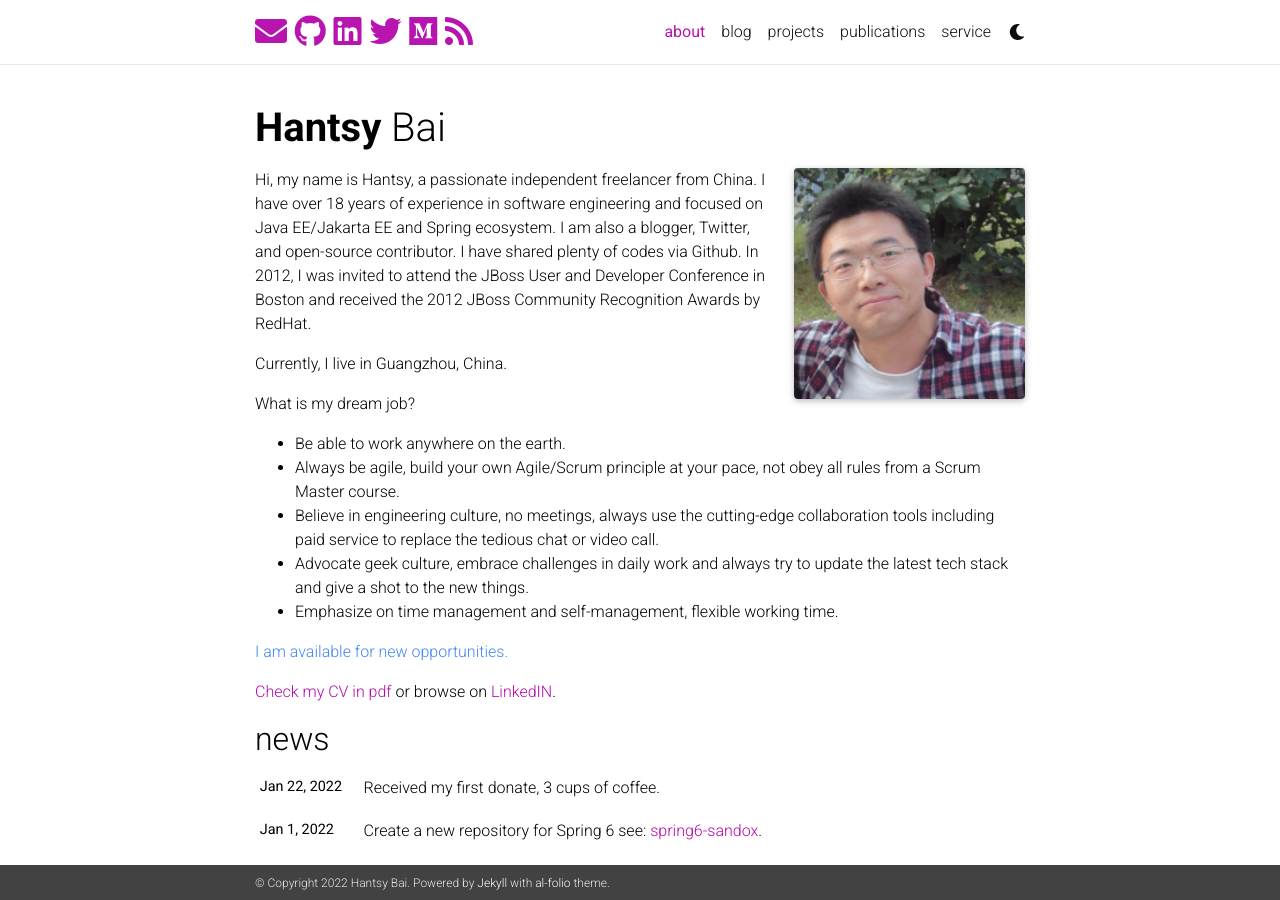
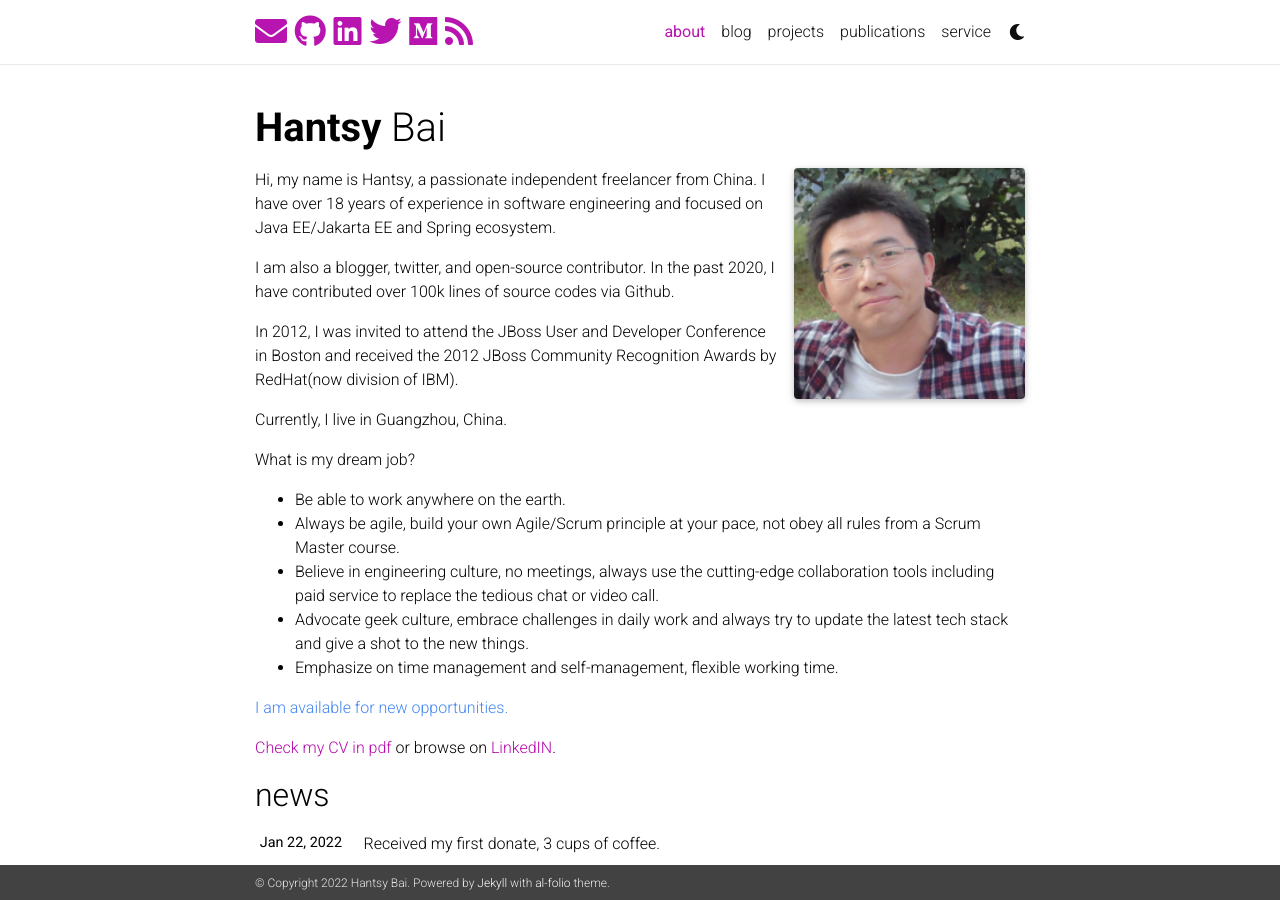
Before and after one commit to hantsy/hantsy.github.io, a Jekyll site: the page built from _pages/about.md, in a window 1280 px wide and 900 px high. Built offline with Jekyll 4.4.1, drawn with Linux system fonts in a browser that asks for light colours; nearby versions of some CDN libraries; emoji names are drawn with the system emoji font; a style sheet for code colours, icons or effects is not loaded.

Commit message:
chore: update about.md

```diff
--- a/_pages/about.md
+++ b/_pages/about.md
@@ -14,8 +14,11 @@ selected_papers: true # includes a list of papers marked as "selected={true}"
 social: true  # includes social icons at the bottom of the page
 ---
 
-Hi, my name is Hantsy, a passionate independent freelancer from China. I have over 18 years of experience in software engineering and focused on Java EE/Jakarta EE and Spring ecosystem. I am also a blogger, Twitter, and open-source contributor. I have shared plenty of codes via Github.
-In 2012, I was invited to attend the JBoss User and Developer Conference in Boston and received the 2012 JBoss Community Recognition Awards by RedHat.
+Hi, my name is Hantsy, a passionate independent freelancer from China. I have over 18 years of experience in software engineering and focused on Java EE/Jakarta EE and Spring ecosystem.
+
+I am also a blogger, twitter, and open-source contributor. In the past 2020, I have contributed over 100k lines of source codes via Github.
+
+In 2012, I was invited to attend the JBoss User and Developer Conference in Boston and received the 2012 JBoss Community Recognition Awards by RedHat(now division of IBM).
 
 Currently, I live in Guangzhou, China.
 
```
